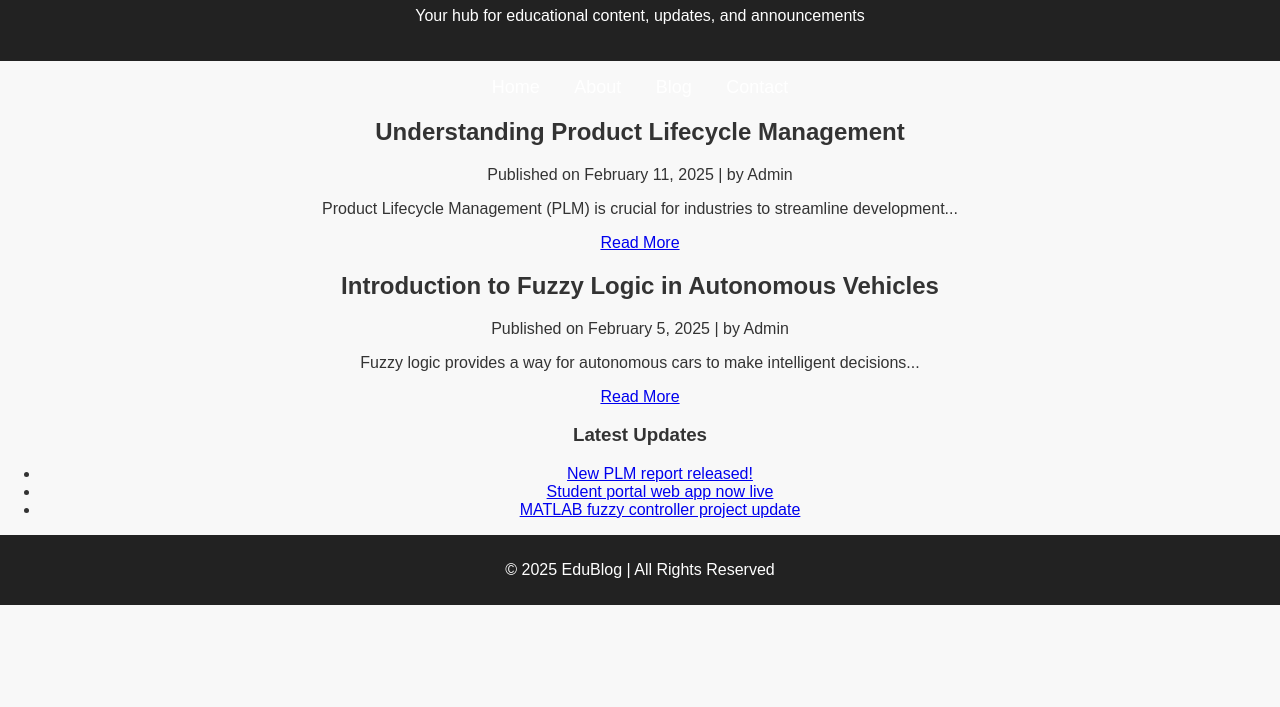
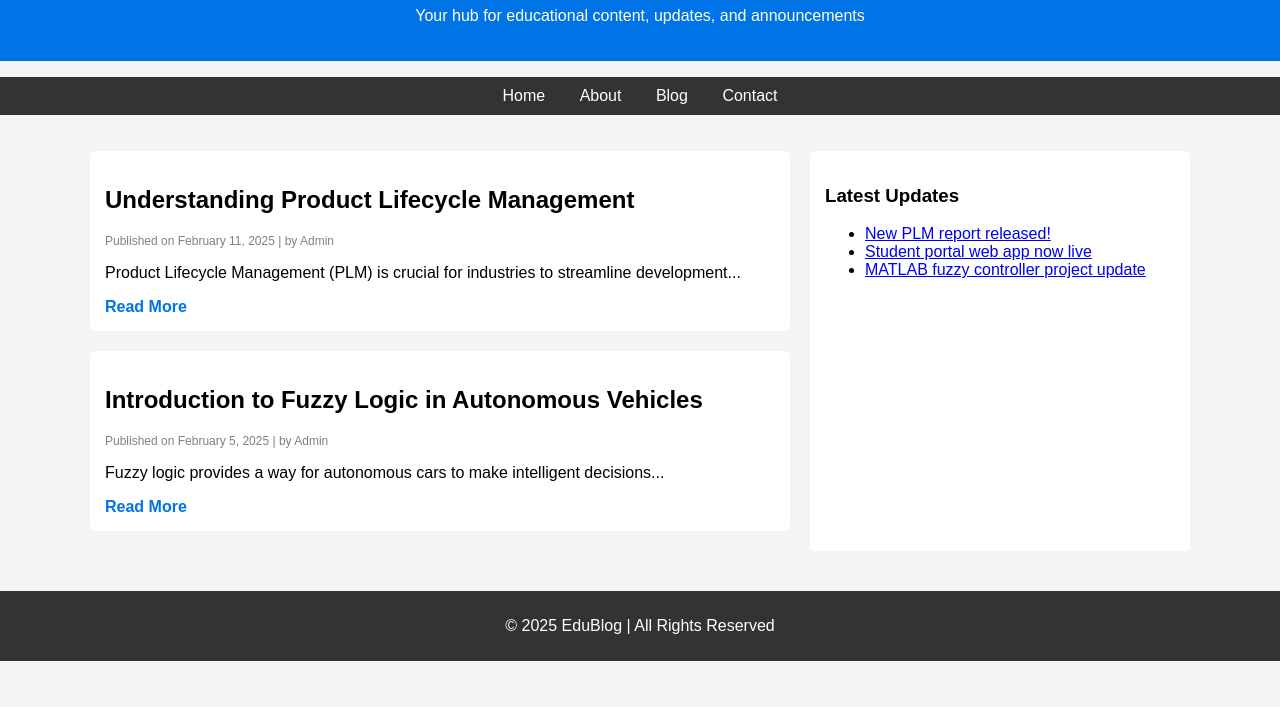
Before and after one commit to vedant45-hub/blackbox, a website: page src/index.html in a window 1280 px wide. Shown: the part 93-800 px from the top of the page. Drawn offline with Linux system fonts and the light colour scheme.

Commit message:
Update styles.css

```diff
--- a/src/styles.css
+++ b/src/styles.css
@@ -1,23 +1,23 @@
-/* General Styles */
+/* styles.css */
 body {
     font-family: Arial, sans-serif;
     margin: 0;
     padding: 0;
-    background: #f8f8f8;
-    color: #333;
+    background-color: #f4f4f4;
+}
+
+header {
+    background: #0073e6;
+    color: white;
+    padding: 20px;
     text-align: center;
 }
 
-/* Header */
-header {
-    background: #222;
-    color: #fff;
-    padding: 20px;
-}
-
 nav ul {
+    background: #333;
+    padding: 10px;
+    text-align: center;
     list-style: none;
-    padding: 0;
 }
 
 nav ul li {
@@ -26,57 +26,51 @@ nav ul li {
 }
 
 nav ul li a {
-    color: #fff;
-    text-decoration: none;
-    font-size: 18px;
-}
-
-.btn {
-    background: #ff6600;
-    padding: 10px 15px;
-    border-radius: 5px;
     color: white;
     text-decoration: none;
 }
 
-/* Hero Section */
-.hero {
-    background: url('hero.jpg') center/cover no-repeat;
-    color: white;
-    padding: 60px;
+main {
+    display: flex;
+    padding: 20px;
+    max-width: 1100px;
+    margin: auto;
 }
 
-.hero h2 {
-    font-size: 36px;
-    margin: 0;
+.blog-posts {
+    flex: 2;
 }
 
-/* Courses */
-.course-list {
-    display: flex;
-    justify-content: center;
-    gap: 20px;
-    flex-wrap: wrap;
+.blog-posts article {
+    background: white;
+    padding: 15px;
+    margin-bottom: 20px;
+    border-radius: 5px;
 }
 
-.course {
+.meta {
+    font-size: 12px;
+    color: gray;
+}
+
+.blog-posts a {
+    color: #0073e6;
+    text-decoration: none;
+    font-weight: bold;
+}
+
+aside {
+    flex: 1;
     background: white;
     padding: 15px;
-    border-radius: 10px;
-    box-shadow: 0 4px 8px rgba(0, 0, 0, 0.2);
-    width: 250px;
+    margin-left: 20px;
+    border-radius: 5px;
 }
 
-/* About and Contact */
-#about, #contact {
-    padding: 20px;
-    background: #ddd;
+footer {
+    background: #333;
+    color: white;
+    text-align: center;
+    padding: 10px;
     margin-top: 20px;
 }
-
-/* Footer */
-footer {
-    background: #222;
-    color: white;
-    padding: 10px;
-}
```
